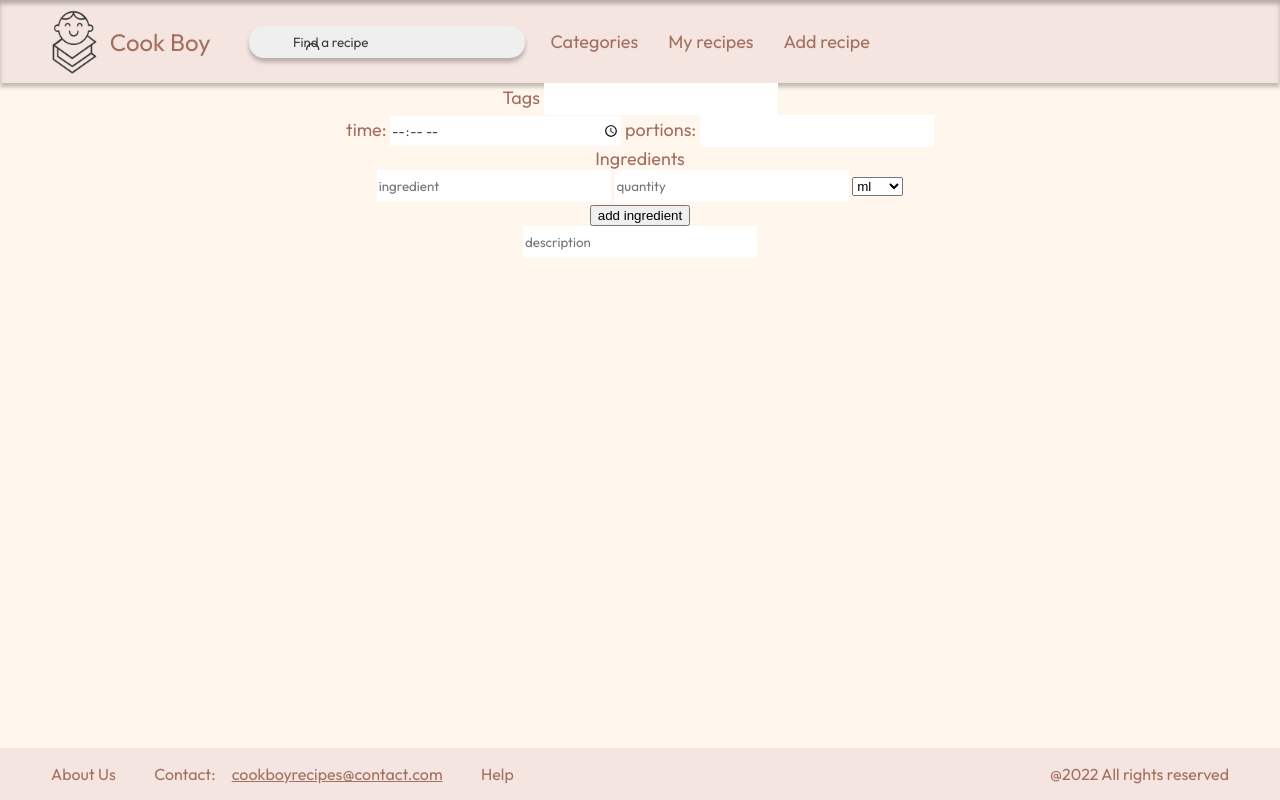
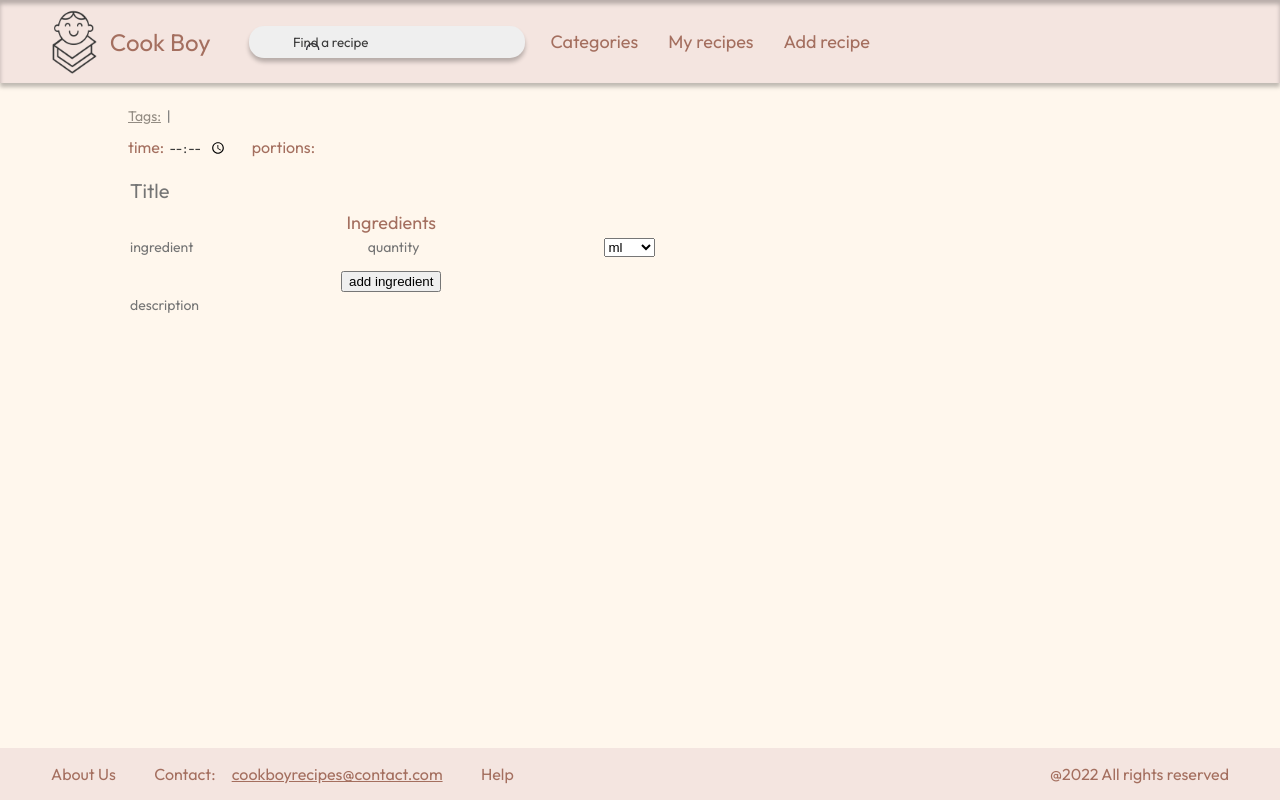
Before and after one commit to hubegaw/Cook-Boy---recipe-manager_old, a PHP site: page /add_recipe in a window 1280 px wide. Run offline with PHP 8.4, Linux system fonts and the light colour scheme.

Commit message:
working on add recipe page

```diff
--- a/public/css/add_recipe.css
+++ b/public/css/add_recipe.css
@@ -1,9 +1,48 @@
 @import './style.css' only screen and (min-width: 1024px);
 
-.ingrediends {
-    align-self: center;
-    display: flex;
-    flex-direction: row;
+.recipe-container {
     width: 80%;
     height: 100%;
+    display: flex;
+    flex-direction: column;
+    align-items: flex-start;
+    margin-top: 20px;
 }
+
+.recipe-container input {
+    background: none;
+    height: 20px;
+    margin-bottom: 10px;
+    font-size: 14px;
+}
+
+.recipe-container input:focus {
+    outline: none;
+}
+
+.tags span{
+    color: #938C83;
+    text-decoration: underline;
+    font-size: 14px;
+}
+
+.tags input {
+    width: 100px;
+    height: 20px;
+    margin-bottom: 10px;
+}
+
+.recipe-info {
+    font-size: 16px;
+}
+
+.recipe-info input {
+    width: 60px;
+    margin-right: 20px;
+}
+
+.title input {
+    margin: 10px 0;
+    width: 25vw;
+    font-size: 20px;
+}
--- a/public/css/home/home.css
+++ b/public/css/home.css
@@ -1,4 +1,4 @@
-@import '../style.css' only screen and (min-width: 1024px);
+@import './style.css' only screen and (min-width: 1024px);
 
 .welcome-sign {
     font-size: 24px;
--- a/public/css/style.css
+++ b/public/css/style.css
@@ -1,5 +1,5 @@
-@import 'public/css/header.css' only screen and (min-width: 1024px);
-@import 'public/css/footer.css' only screen and (min-width: 1024px);
+@import './header.css' only screen and (min-width: 1024px);
+@import './footer.css' only screen and (min-width: 1024px);
 
 body {
     padding: 0;
--- a/public/views/add_recipe.php
+++ b/public/views/add_recipe.php
@@ -10,14 +10,17 @@
         <div class="main-content">
             <form class="recipe-container">
                 <div class="tags">
-                    <span>Tags</span>
-                    <input type="text" id="tag">
+                    <span>Tags:</span>
+                    <input type="text" id="tag" placeholder="|">
                 </div>
                 <div class="recipe-info">
                     <label for="time">time:</label>
                     <input type="time" id="time">
                     <label for="portions">portions:</label>
                     <input type="number" id="portions">
+                </div>
+                <div class="title">
+                    <input type="text" placeholder="Title">
                 </div>
                 <div class="ingredients">
                     <span>Ingredients</span>
@@ -33,7 +36,6 @@
                                 <option>kg</option>
                             </select>
                         </div>
-
                     <button type="submit">add ingredient</button>
                 </div>
                 <div class="description">
--- a/public/views/home.php
+++ b/public/views/home.php
@@ -1,6 +1,6 @@
 <!DOCTYPE html>
 <head lang="en">
-    <link rel="stylesheet" type="text/css" href="public/css/home/home.css">
+    <link rel="stylesheet" type="text/css" href="public/css/home.css">
     <title>Home - Cook Boy</title>
     <style>@import url('https://fonts.googleapis.com/css2?family=Outfit:wght@400;500&display=swap');</style>
 </head>
```
Also changed, not shown: public/css/recipes/my_recipes.css (deleted, +0 -18 lines).
